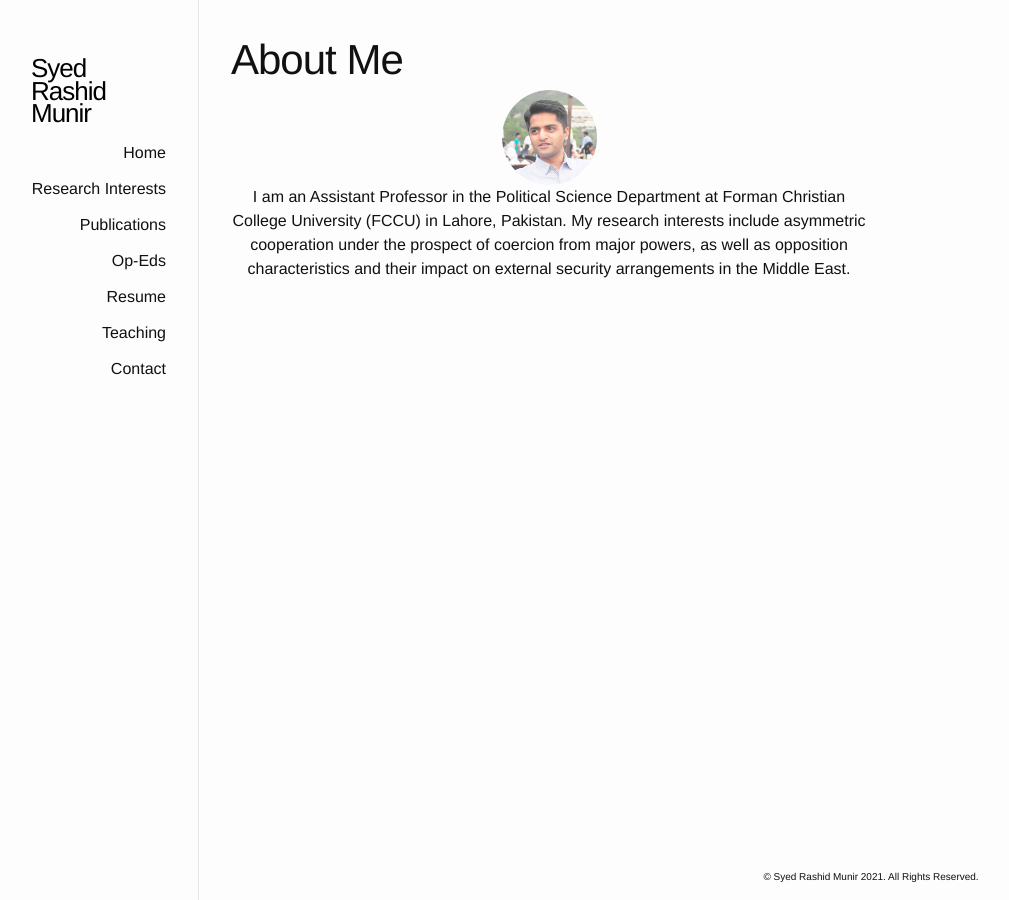
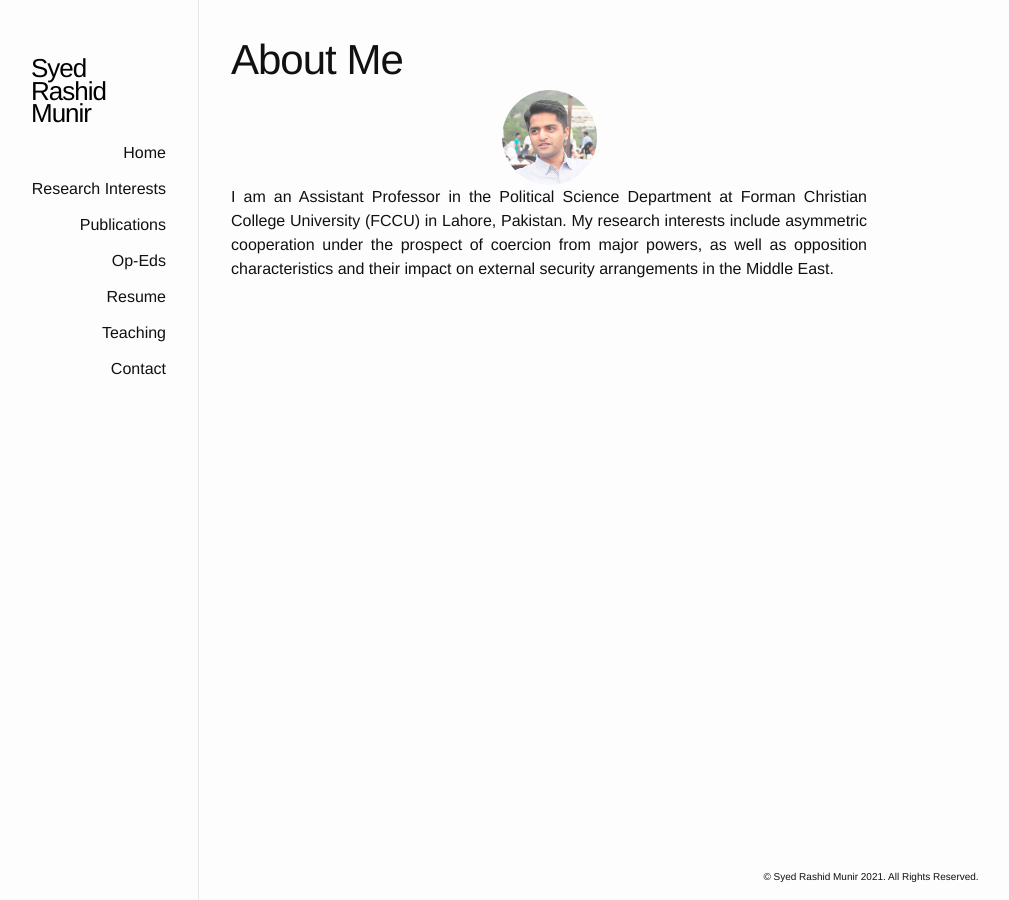
Before and after one commit to srmunir/srmunir.github.io, a Jekyll site: the page built from index.html, in a window 1280 px wide. Shown: the whole page, without its empty margins (191-1200 px from the left). Built offline with Jekyll 4.4.1, drawn with Linux system fonts in a browser that asks for light colours.

Commit message:
Update index.html

```diff
--- a/index.html
+++ b/index.html
@@ -9,6 +9,6 @@ title: About Me
 
 <div class="post-excerpt">
 <center><img src="photos/profile.jpg" class="centerImage" alt="Profile" aligh="middle" height="95" width="95"></center>
-<center><p>I am an Assistant Professor in the Political Science Department at Forman Christian College University (FCCU) in Lahore, Pakistan. My research interests include asymmetric cooperation under the prospect of coercion from major powers, as well as opposition characteristics and their impact on external security arrangements in the Middle East.</p></center>
+<p align="justify">I am an Assistant Professor in the Political Science Department at Forman Christian College University (FCCU) in Lahore, Pakistan. My research interests include asymmetric cooperation under the prospect of coercion from major powers, as well as opposition characteristics and their impact on external security arrangements in the Middle East.</p>
       </div>
 </div>
```
